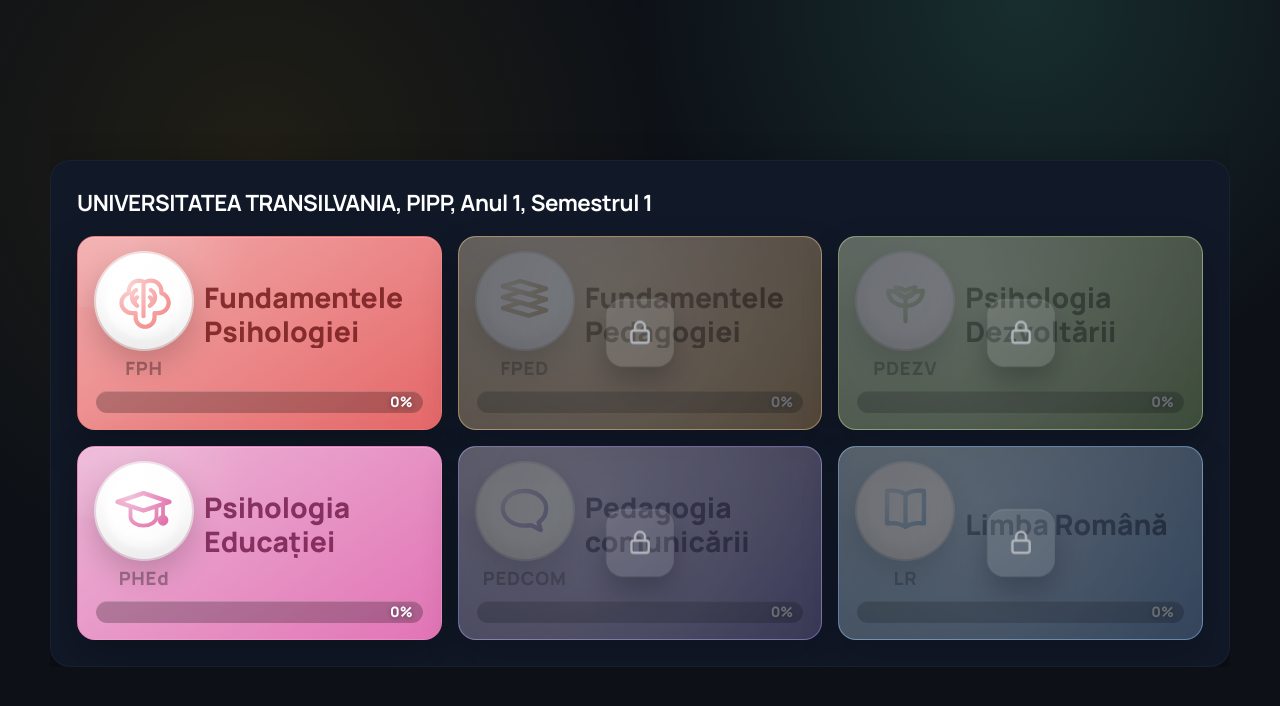
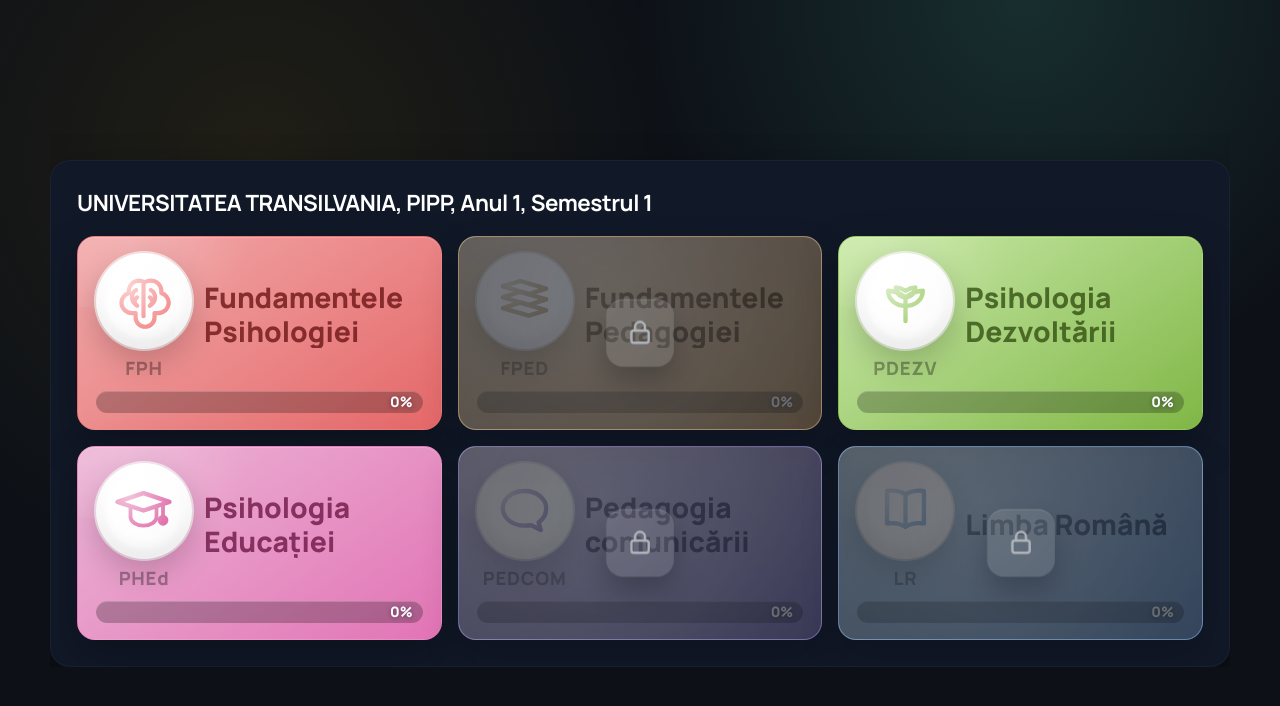
Before and after one commit to CalinRaduAlexandru/PIPP-A1S1, a plain HTML site: page index.html in a window 1280 px wide. Drawn offline with Linux system fonts and the light colour scheme.

Commit message:
pdezv true

```diff
--- a/index.html
+++ b/index.html
@@ -2169,7 +2169,7 @@
       const subjectAvailability = {
         fph: true,
         fped: false,
-        pdezv: false,
+        pdezv: true,
         phed: true,
         pedcom: false,
         lr: false,
@@ -3641,7 +3641,11 @@
           }
         }
 
-        if (currentSubject && currentSubject.capitole && currentSubject.capitole.length) {
+        if (
+          currentSubject &&
+          currentSubject.capitole &&
+          currentSubject.capitole.length
+        ) {
           capitoleContainer.classList.remove("hidden");
           if (quizCompleted && workingQuizList) {
             const topicId = lastCompletedTopicId;
```
